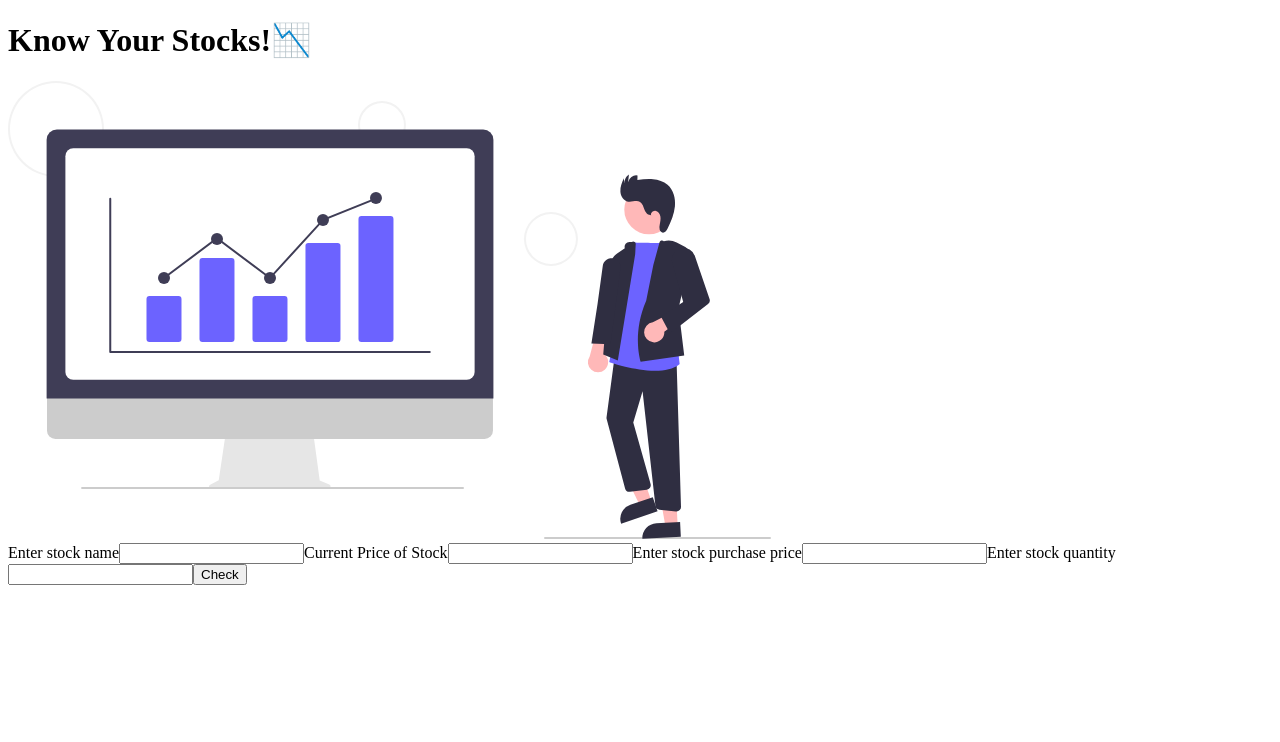
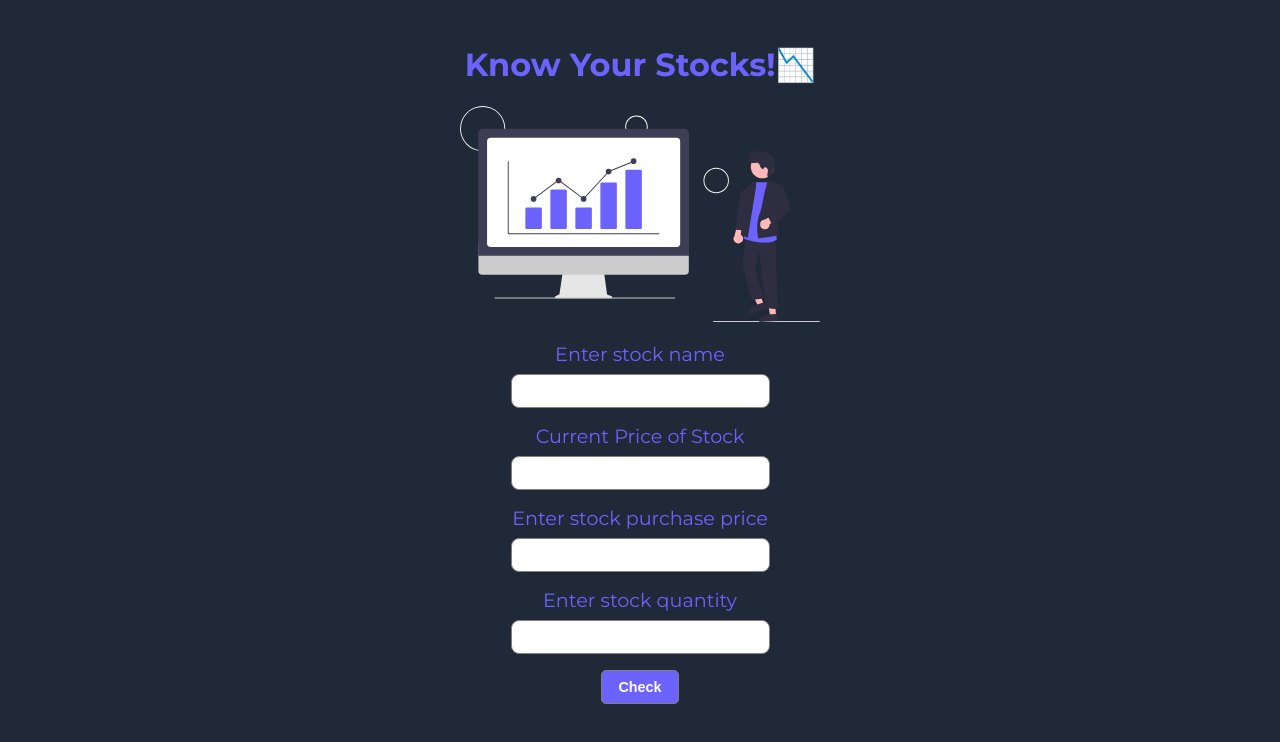
Before and after one commit to vanshitalavange/stocks-with-api-react, a React (Create React App) app: page / in a window 1280 px wide. Shown: the top 742 px of the page. Built offline with nearby package versions, Linux system fonts and the light colour scheme.

Commit message:
style : styling body

```diff
--- a/src/styles.css
+++ b/src/styles.css
@@ -0,0 +1,65 @@
+@import url("https://fonts.googleapis.com/css2?family=Montserrat:wght@400;700&display=swap");
+
+.App {
+  font-family: "Montserrat", sans-serif;
+  text-align: center;
+}
+body {
+  background-color: #1f2937;
+}
+h1 {
+  color: #6c63ff;
+}
+.img-container {
+  max-width: 400px;
+  display: block;
+  margin: auto;
+}
+#hero-img {
+  max-width: 90%;
+}
+label,
+input {
+  display: block;
+  margin: 1rem auto auto auto;
+  max-width: 100%;
+  color: #6c63ff;
+  font-size: 1.2rem;
+}
+.container {
+  max-width: 80%;
+  display: block;
+  margin: auto;
+  border-radius: 0.5rem;
+  padding: 1rem;
+}
+input {
+  margin-top: 0.5rem;
+  border: 1px solid gray;
+  border-radius: 0.5rem;
+  padding-left: 0.5rem;
+  height: 30px;
+}
+#btn-check {
+  margin-top: 1rem;
+  border: 1px solid gray;
+  padding: 0.5rem 1rem;
+  background-color: #6c63ff;
+  color: white;
+  font-size: 0.9rem;
+  font-weight: bold;
+  border-radius: 0.3rem;
+}
+.input-container {
+  max-width: 100%;
+  background-color: #6366f1;
+  padding: 1.5rem;
+  border: 1px solid gray;
+  border-radius: 0.5rem;
+}
+#output {
+  margin-top: 1rem;
+  font-weight: bold;
+  color: #6c63ff;
+  font-size: 1.2rem;
+}
```
